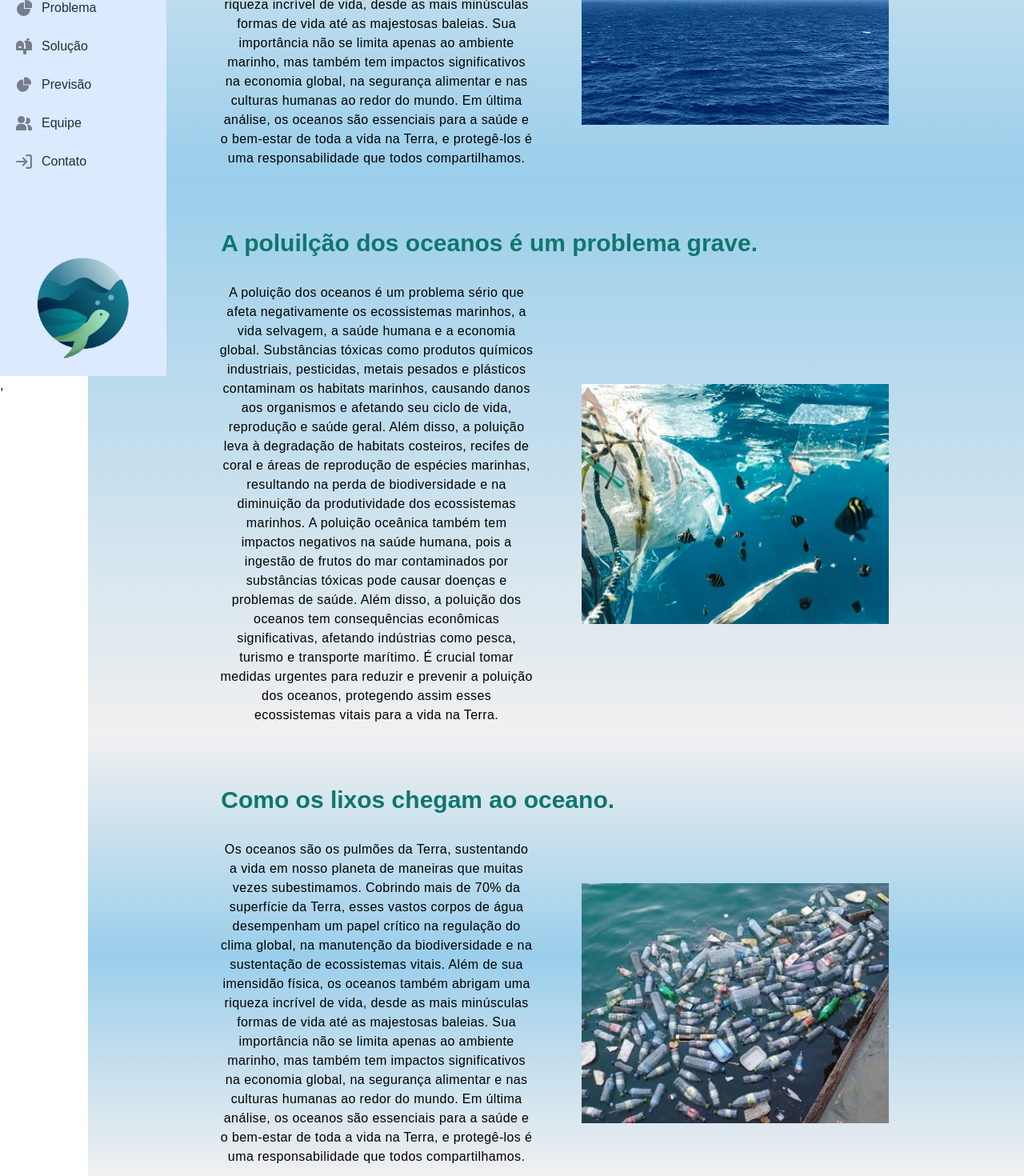
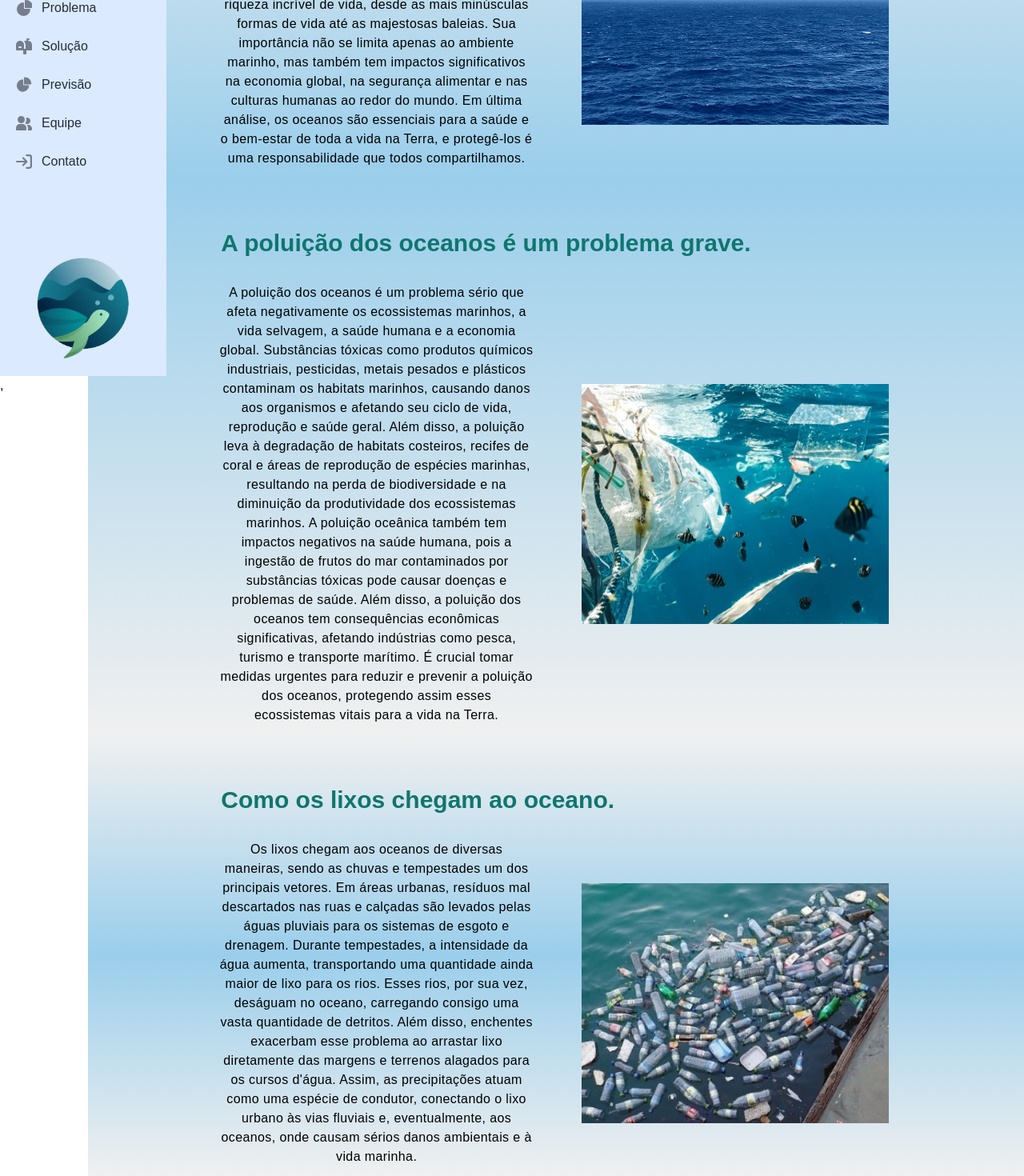
Before and after one commit to rafadagalera/wave.clear, a React (Vite) app in the folder SITE/waveclear/: page /problema in a window 1280 px wide. Shown: the part 330-1800 px from the top of the page at 80% size. Built offline with nearby package versions, Linux system fonts and the light colour scheme; a web font is replaced by a local one.

Commit message:
update: mudando o texto do card como o lixo chega no oceano

```diff
--- a/SITE/waveclear/src/pages/problema.jsx
+++ b/SITE/waveclear/src/pages/problema.jsx
@@ -13,7 +13,7 @@ function Problema() {
         },
         {
             id: 2,
-            title: "A poluilção dos oceanos é um problema grave.",
+            title: "A poluição dos oceanos é um problema grave.",
             text: "A poluição dos oceanos é um problema sério que afeta negativamente os ecossistemas marinhos, a vida selvagem, a saúde humana e a economia global. Substâncias tóxicas como produtos químicos industriais, pesticidas, metais pesados e plásticos contaminam os habitats marinhos, causando danos aos organismos e afetando seu ciclo de vida, reprodução e saúde geral. Além disso, a poluição leva à degradação de habitats costeiros, recifes de coral e áreas de reprodução de espécies marinhas, resultando na perda de biodiversidade e na diminuição da produtividade dos ecossistemas marinhos. A poluição oceânica também tem impactos negativos na saúde humana, pois a ingestão de frutos do mar contaminados por substâncias tóxicas pode causar doenças e problemas de saúde. Além disso, a poluição dos oceanos tem consequências econômicas significativas, afetando indústrias como pesca, turismo e transporte marítimo. É crucial tomar medidas urgentes para reduzir e prevenir a poluição dos oceanos, protegendo assim esses ecossistemas vitais para a vida na Terra.",
             bgColor: 'bg-gradient-to-b from-primary-lightblue to-primary-white',
             img: ocean2
@@ -21,7 +21,7 @@ function Problema() {
         {
             id: 3,
             title: "Como os lixos chegam ao oceano.",
-            text: "Os oceanos são os pulmões da Terra, sustentando a vida em nosso planeta de maneiras que muitas vezes subestimamos. Cobrindo mais de 70% da superfície da Terra, esses vastos corpos de água desempenham um papel crítico na regulação do clima global, na manutenção da biodiversidade e na sustentação de ecossistemas vitais. Além de sua imensidão física, os oceanos também abrigam uma riqueza incrível de vida, desde as mais minúsculas formas de vida até as majestosas baleias. Sua importância não se limita apenas ao ambiente marinho, mas também tem impactos significativos na economia global, na segurança alimentar e nas culturas humanas ao redor do mundo. Em última análise, os oceanos são essenciais para a saúde e o bem-estar de toda a vida na Terra, e protegê-los é uma responsabilidade que todos compartilhamos.",
+            text: "Os lixos chegam aos oceanos de diversas maneiras, sendo as chuvas e tempestades um dos principais vetores. Em áreas urbanas, resíduos mal descartados nas ruas e calçadas são levados pelas águas pluviais para os sistemas de esgoto e drenagem. Durante tempestades, a intensidade da água aumenta, transportando uma quantidade ainda maior de lixo para os rios. Esses rios, por sua vez, deságuam no oceano, carregando consigo uma vasta quantidade de detritos. Além disso, enchentes exacerbam esse problema ao arrastar lixo diretamente das margens e terrenos alagados para os cursos d'água. Assim, as precipitações atuam como uma espécie de condutor, conectando o lixo urbano às vias fluviais e, eventualmente, aos oceanos, onde causam sérios danos ambientais e à vida marinha.",
             bgColor: 'bg-gradient-to-b from-primary-white via-primary-lightblue to-primary-white',
             img: ocean3
         }
```
